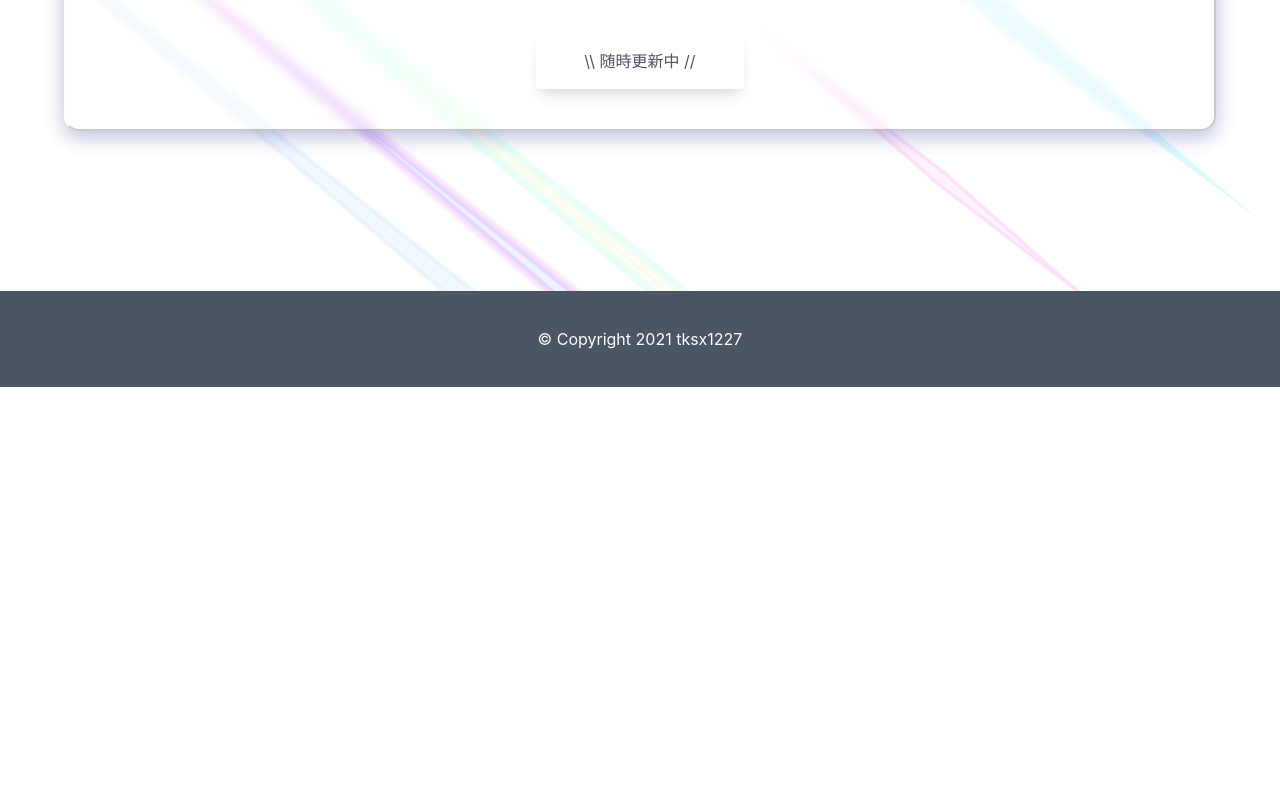
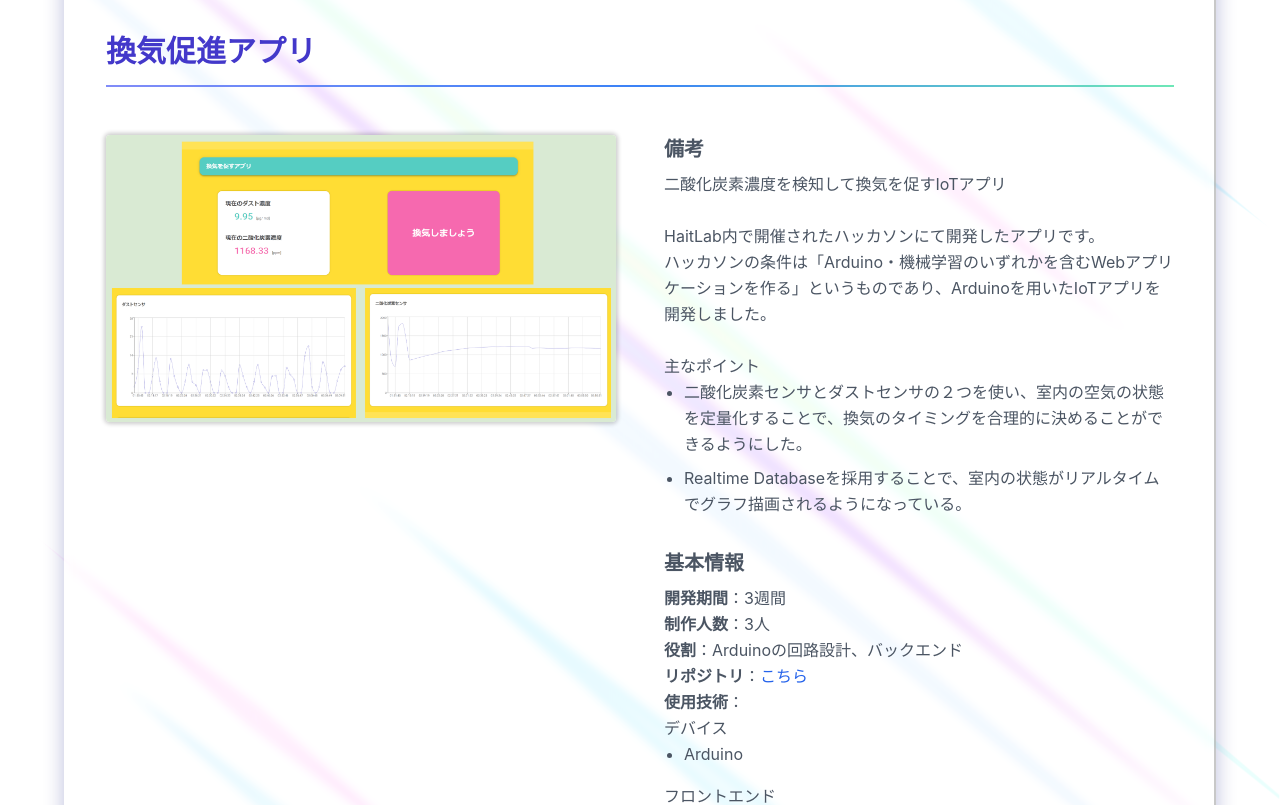
Before and after one commit to tksx1227/Portfolio, a Next.js app: page /products-detail in a window 1280 px wide. Shown: the part 3280-4085 px from the top of the page. Before the commit the page ends 3667 px from the top, so only its background shows below. Built offline with nearby package versions, Linux system fonts and the light colour scheme.

Commit message:
[add] Productを追加

```diff
--- a/src/const/productInfo.ts
+++ b/src/const/productInfo.ts
@@ -84,6 +84,35 @@ export const productList: ProductInfo[] = [
       },
     ],
   },
+  {
+    title: "換気促進アプリ",
+    image: {
+      src: "/product_images/co2-sensor.png",
+      width: 1920,
+      height: 1080,
+    },
+    description: "二酸化炭素濃度を検知して換気を促すIoTアプリ",
+    introduction: [
+      "HaitLab内で開催されたハッカソンにて開発したアプリです。",
+      "ハッカソンの条件は「Arduino・機械学習のいずれかを含むWebアプリケーションを作る」というものであり、Arduinoを用いたIoTアプリを開発しました。",
+    ],
+    pointList: [
+      "二酸化炭素センサとダストセンサの２つを使い、室内の空気の状態を定量化することで、換気のタイミングを合理的に決めることができるようにした。",
+      "Realtime Databaseを採用することで、室内の状態がリアルタイムでグラフ描画されるようになっている。",
+    ],
+    githubURL: "https://github.com/tksx1227/team1",
+    period: "3週間",
+    role: "Arduinoの回路設計、バックエンド",
+    memberNum: 3,
+    techList: [
+      { type: "デバイス", techs: ["Arduino"] },
+      {
+        type: "フロントエンド",
+        techs: ["TypeScript", "Next.js"],
+      },
+      { type: "バックエンド", techs: ["Python", "Firebase"] },
+    ],
+  },
   // {
   //   title: "Qiitaくん",
   //   image: {
```
Also changed, not shown: public/product_images/co2-sensor.png (added).
